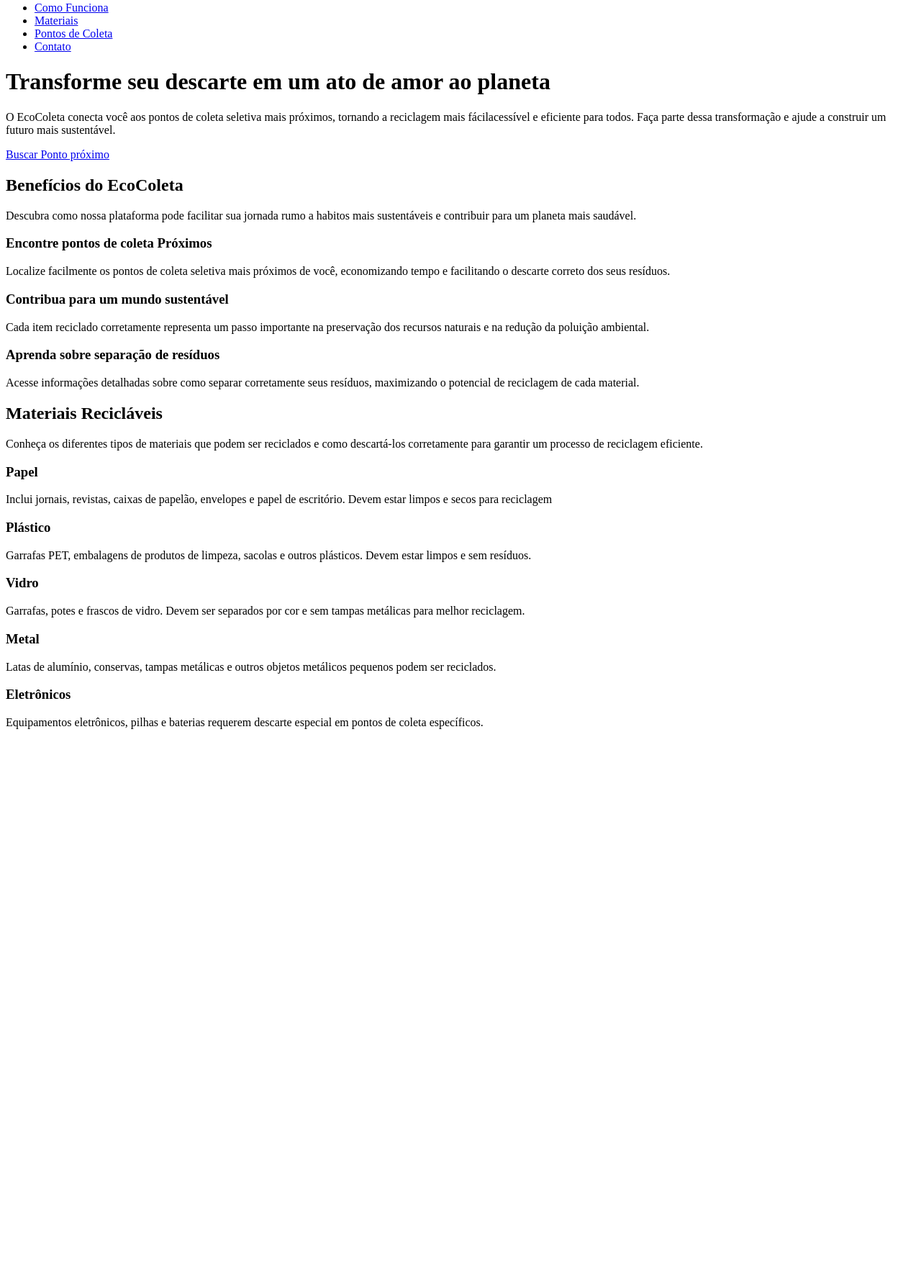
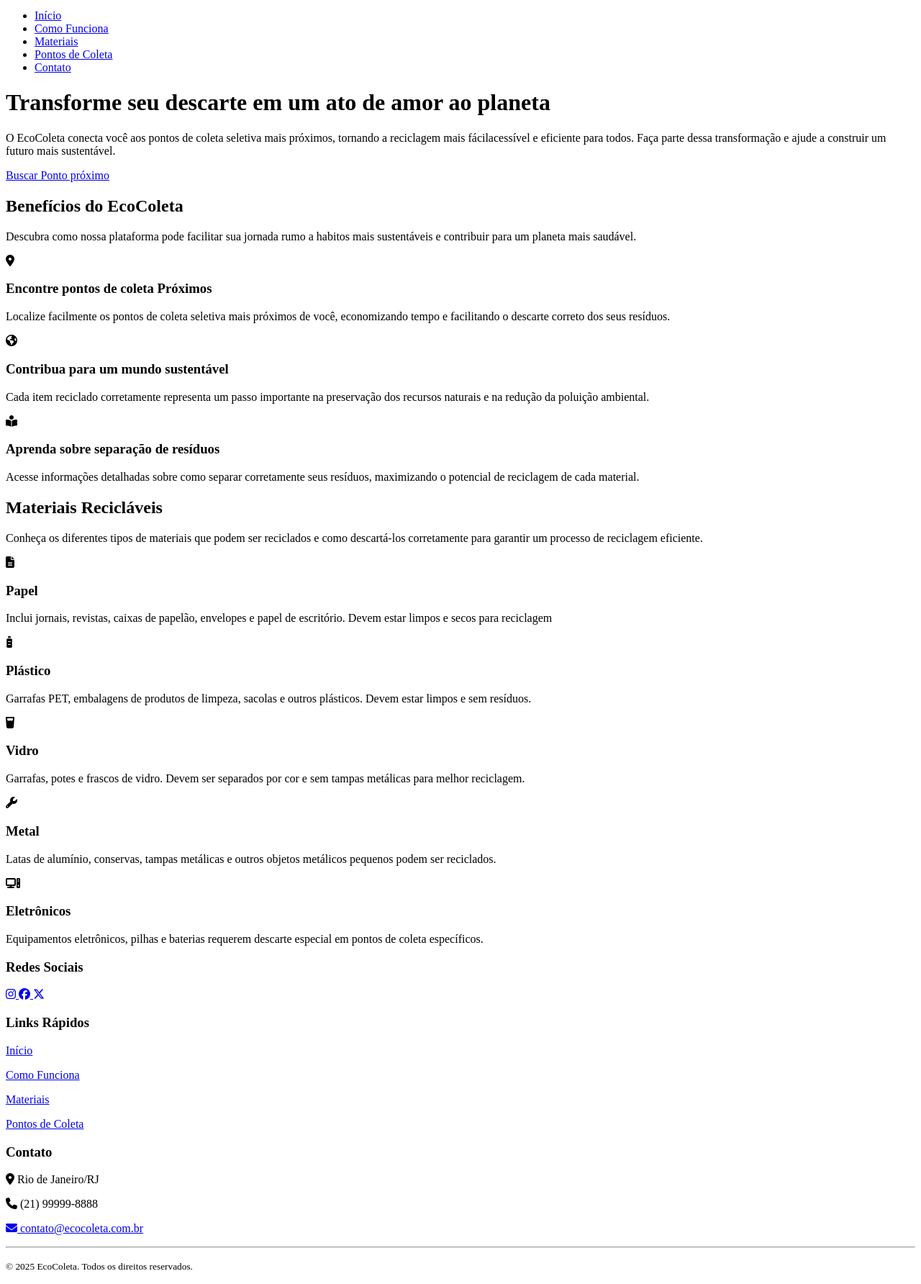
Before and after one commit to rafaela-barbosa/projeto-eco-coleta, a Flask app: page / in a window 1280 px wide. Shown: the part 344-2128 px from the top of the page at 72% size. Before the commit the page ends 1357 px from the top, so only its background shows below. Run offline with Flask 3, Linux system fonts and the light colour scheme; some libraries are stand-ins or nearby versions.

Commit message:
Dia2: Footer, organizacao app.py e siteinfos.py para legibilidade

```diff
--- a/app.py
+++ b/app.py
@@ -1,66 +1,60 @@
 from flask import Flask, render_template
-from siteinfos import Banner, Secao, CardSecao
+from siteinfos import Banner, Secao, CardSecao, FooterDivs, FooterIconeItem, FooterLinkItem, FooterSocialItem
 
 app = Flask(__name__)
 
 
-banner = Banner()
-banner.set_titulo('Transforme seu descarte em um ato de amor ao planeta')
-banner.set_frase('O EcoColeta conecta você aos pontos de coleta seletiva mais próximos, tornando a reciclagem mais fácilacessível e eficiente para todos. Faça parte dessa transformação e ajude a construir um futuro mais sustentável.')
-banner.set_img('img/banner.jpeg')
-banner.set_botao('Buscar Ponto próximo')
+banner = Banner( # Padrão de set: icone, titulo, descricao, botao
+    'img/banner.jpeg',
+    'Transforme seu descarte em um ato de amor ao planeta',
+    'O EcoColeta conecta você aos pontos de coleta seletiva mais próximos, tornando a reciclagem mais fácilacessível e eficiente para todos. Faça parte dessa transformação e ajude a construir um futuro mais sustentável.',
+    'Buscar Ponto próximo')
 
-cardBeneficio01 = CardSecao()
-cardBeneficio01.set_icone('location-dot')
-cardBeneficio01.set_titulo('Encontre pontos de coleta Próximos')
-cardBeneficio01.set_descricaoCard('Localize facilmente os pontos de coleta seletiva mais próximos de você, economizando tempo e facilitando o descarte correto dos seus resíduos.')
+cardBeneficio01 = CardSecao( # Padrão de set: icone, titulo, descricao
+    'location-dot',
+    'Encontre pontos de coleta Próximos',
+    'Localize facilmente os pontos de coleta seletiva mais próximos de você, economizando tempo e facilitando o descarte correto dos seus resíduos.')
+cardBeneficio02 = CardSecao(
+    'earth-americas',
+    'Contribua para um mundo sustentável',
+    'Cada item reciclado corretamente representa um passo importante na preservação dos recursos naturais e na redução da poluição ambiental.')
+cardBeneficio03 = CardSecao(
+    'book-open-reader',
+    'Aprenda sobre separação de resíduos',
+    'Acesse informações detalhadas sobre como separar corretamente seus resíduos, maximizando o potencial de reciclagem de cada material.')
+cardMaterial01 = CardSecao(
+    'file-lines',
+    'Papel',
+    'Inclui jornais, revistas, caixas de papelão, envelopes e papel de escritório. Devem estar limpos e secos para reciclagem')
+cardMaterial02 = CardSecao(
+    'bottle-water',
+    'Plástico',
+    'Garrafas PET, embalagens de produtos de limpeza, sacolas e outros plásticos. Devem estar limpos e sem resíduos.')
+cardMaterial03 = CardSecao(
+    'glass-water',
+    'Vidro',
+    'Garrafas, potes e frascos de vidro. Devem ser separados por cor e sem tampas metálicas para melhor reciclagem.')
+cardMaterial04 = CardSecao(
+    'wrench',
+    'Metal',
+    'Latas de alumínio, conservas, tampas metálicas e outros objetos metálicos pequenos podem ser reciclados.')
+cardMaterial05 = CardSecao(
+    'computer',
+    'Eletrônicos',
+    'Equipamentos eletrônicos, pilhas e baterias requerem descarte especial em pontos de coleta específicos.')
 
-cardBeneficio02 = CardSecao()
-cardBeneficio02.set_icone('earth-americas')
-cardBeneficio02.set_titulo('Contribua para um mundo sustentável')
-cardBeneficio02.set_descricaoCard('Cada item reciclado corretamente representa um passo importante na preservação dos recursos naturais e na redução da poluição ambiental.')
-
-cardBeneficio03 = CardSecao()
-cardBeneficio03.set_icone('book-open-reader')
-cardBeneficio03.set_titulo('Aprenda sobre separação de resíduos')
-cardBeneficio03.set_descricaoCard('Acesse informações detalhadas sobre como separar corretamente seus resíduos, maximizando o potencial de reciclagem de cada material.')
-
-cardMaterial01 = CardSecao()
-cardMaterial01.set_icone('file-lines')
-cardMaterial01.set_titulo('Papel')
-cardMaterial01.set_descricaoCard('Inclui jornais, revistas, caixas de papelão, envelopes e papel de escritório. Devem estar limpos e secos para reciclagem')
-
-cardMaterial02 = CardSecao()
-cardMaterial02.set_icone('bottle-water')
-cardMaterial02.set_titulo('Plástico')
-cardMaterial02.set_descricaoCard('Garrafas PET, embalagens de produtos de limpeza, sacolas e outros plásticos. Devem estar limpos e sem resíduos.')
-
-cardMaterial03 = CardSecao()
-cardMaterial03.set_icone('glass-water')
-cardMaterial03.set_titulo('Vidro')
-cardMaterial03.set_descricaoCard('Garrafas, potes e frascos de vidro. Devem ser separados por cor e sem tampas metálicas para melhor reciclagem.')
-
-cardMaterial04 = CardSecao()
-cardMaterial04.set_icone('wrench')
-cardMaterial04.set_titulo('Metal')
-cardMaterial04.set_descricaoCard('Latas de alumínio, conservas, tampas metálicas e outros objetos metálicos pequenos podem ser reciclados.')
-
-cardMaterial05 = CardSecao()
-cardMaterial05.set_icone('computer')
-cardMaterial05.set_titulo('Eletrônicos')
-cardMaterial05.set_descricaoCard('Equipamentos eletrônicos, pilhas e baterias requerem descarte especial em pontos de coleta específicos.')
-
-
-secao01 = Secao()
-secao01.set_h1('Benefícios do EcoColeta')
-secao01.set_descricao('Descubra como nossa plataforma pode facilitar sua jornada rumo a habitos mais sustentáveis e contribuir para um planeta mais saudável.')
+secao01 = Secao( # Padrão de set: h1, descricao
+    'Benefícios do EcoColeta',
+    'Descubra como nossa plataforma pode facilitar sua jornada rumo a habitos mais sustentáveis e contribuir para um planeta mais saudável.'
+)
 secao01.add_cards(cardBeneficio01)
 secao01.add_cards(cardBeneficio02)
 secao01.add_cards(cardBeneficio03)
 
-secao02 = Secao()
-secao02.set_h1('Materiais Recicláveis')
-secao02.set_descricao('Conheça os diferentes tipos de materiais que podem ser reciclados e como descartá-los corretamente para garantir um processo de reciclagem eficiente.')
+secao02 = Secao(
+    'Materiais Recicláveis',
+    'Conheça os diferentes tipos de materiais que podem ser reciclados e como descartá-los corretamente para garantir um processo de reciclagem eficiente.'
+)
 secao02.add_cards(cardMaterial01)
 secao02.add_cards(cardMaterial02)
 secao02.add_cards(cardMaterial03)
@@ -69,27 +63,61 @@
 
 lista_secao = [secao01, secao02]
 
+contato_email = FooterIconeItem( # Padrão de set: titulo, icone, url(opcional)
+    'contato@ecocoleta.com.br','envelope', url='contato@ecocoleta.com.br')
+contato_endereco = FooterIconeItem(
+    'Rio de Janeiro/RJ', 'location-dot')
+contato_telefone = FooterIconeItem(
+    '(21) 99999-8888', 'phone')
 
+social_insta = FooterSocialItem( # Padão de set: titulo, icone, url
+    'Instagram', 'instagram', 'https://instagram.com')
+social_facebook = FooterSocialItem(
+    'Facebook', 'facebook', 'https://facebook.com')
+social_xtwitter = FooterSocialItem(
+    'X', 'x-twitter', 'https://x.com')
+
+link_home = FooterLinkItem( # Padrão de set: titulo, icone(opcional), url
+    'Início', '/')
+link_como_funciona = FooterLinkItem('Como Funciona', '/como-funciona')
+link_mapa = FooterLinkItem('Pontos de Coleta', '/mapa')
+link_materiais = FooterLinkItem('Materiais', '/materiais')
+
+footerdiv01 = FooterDivs('Redes Sociais')
+footerdiv01.add_items(social_insta)
+footerdiv01.add_items(social_facebook)
+footerdiv01.add_items(social_xtwitter)
+footerdiv02 = FooterDivs('Links Rápidos')
+footerdiv02.add_items(link_home)
+footerdiv02.add_items(link_como_funciona)
+footerdiv02.add_items(link_materiais)
+footerdiv02.add_items(link_mapa)
+footerdiv03 = FooterDivs('Contato')
+footerdiv03.add_items(contato_endereco)
+footerdiv03.add_items(contato_telefone)
+footerdiv03.add_items(contato_email)
+
+lista_footerdivs = [footerdiv01, footerdiv02, footerdiv03]
 
 @app.route("/")
 def home():
-    return render_template('index.html', secoes = lista_secao, banner_info = banner)
+    return render_template('index.html', secoes = lista_secao, banner_info = banner, footerdivs = lista_footerdivs)
 
 @app.route("/mapa")
 def mapa():
-    return render_template('mapa.html')
+    return render_template('mapa.html', footerdivs = lista_footerdivs)
 
 @app.route("/como-funciona")
 def como_funciona():
-    return render_template('como_funciona.html')
+    return render_template('como_funciona.html', footerdivs = lista_footerdivs)
 
 @app.route("/materiais")
 def materiais():
-    return render_template('materiais.html')
+    return render_template('materiais.html', footerdivs = lista_footerdivs)
 
 @app.route("/contato")
 def contato():
-    return render_template('contato.html')
+    return render_template('contato.html', footerdivs = lista_footerdivs)
 
 
 
--- a/templates/base.html
+++ b/templates/base.html
@@ -3,21 +3,25 @@
 <head>
     <meta charset="UTF-8">
     <meta name="viewport" content="width=device-width, initial-scale=1.0">
+    <script src="https://kit.fontawesome.com/b0507bc725.js" crossorigin="anonymous"></script>
     <link rel="stylesheet" href="{{ url_for( 'static', filename= 'css/style.css') }}">
     <title>{% block title %}EcoColeta - Descarte Sustentável{% endblock %}</title>
 
     {% block head_extras %}{% endblock %}
 </head>
 <body>
-
-    {% include 'partials/navbar.html' %} <!-- faz com que navbar.html seja constante na página base-->
+    <nav class="navbar">
+        {% include 'partials/navbar.html' %} <!-- faz com que navbar.html seja constante na página base-->
+    </nav>
 
     <main id="content">
         {% block content %} <!-- bloco reutilizável. puxa a página index.html e mapa.html-->
             {% endblock %}
     </main>
 
-    {% include 'partials/footer.html' %} <!-- inclui o foote.html de forma constante na página base-->
+    <footer class="site-footer">
+        {% include 'partials/footer.html' %} <!-- inclui o foote.html de forma constante na página base-->
+    </footer>
 
     {% block scripts %}{% endblock %}
 
--- a/templates/index.html
+++ b/templates/index.html
@@ -21,7 +21,7 @@
             <div class="cards-secao">
                 {% for card in secao.get_cards() %}
                     <div class="card">
-                        <i class="fa-light fa-{{ card.get_icone() }}"></i>
+                        <i class="fa-solid fa-{{ card.get_icone() }}"></i>
                         <h3>{{ card.get_titulo() }}</h3>
                         <p>{{ card.get_descricaoCard() }}</p>
                     </div>
--- a/templates/partials/footer.html
+++ b/templates/partials/footer.html
@@ -0,0 +1,37 @@
+
+<div class="footer-content">
+    {% for coluna in footerdivs %}
+        <div class="footer-div">
+            <h3>{{ coluna.get_titulo() }}</h3>
+            {% for item in coluna.get_items() %}
+
+                {% if item.item_type == 'LINK' %}
+                    <p><a href="{{ item.get_url() }}">{{ item.get_titulo() }}</a></p>
+                {% elif item.item_type == 'SOCIAL' %}
+                    <a href="{{ item.get_url() }}" target="_blank" class="social-icon">
+                        <i class="fa-brands fa-{{ item.get_icone() }}"></i>
+                    </a>
+                {% elif item.item_type == 'ICONE' %}
+                    {% if item.get_url() %}
+                        <p class="contact-item-text"><a href="{{ item.get_url() }}">
+                            <i class="fa-solid fa-{{ item.get_icone() }}"></i> {{ item.get_titulo() }}
+                        </a></p>
+                    {% else %}
+                        <p class="contact-item-text">
+                            <i class="fa-solid fa-{{ item.get_icone() }}"></i> {{ item.get_titulo() }}
+                        </p>
+                    {% endif %}
+                {% else %}
+                    <p>{{ item.get_titulo() }}</p>
+                {% endif %}
+
+            {% endfor %}
+        </div>
+    {% endfor %}
+
+    <hr class="footer-divider">
+    <div class="footer-copyright">
+        <p><small>&copy; 2025 EcoColeta. Todos os direitos reservados.</small></p>
+    </div>
+
+</div>
--- a/templates/partials/navbar.html
+++ b/templates/partials/navbar.html
@@ -1,9 +1,7 @@
 
-
-<nav class="navbar">
 <div class="logo">
     <a href="{{ url_for('home') }}">
-            <img src="{{ url_for('static', filename='img/logo.png') }}" alt="EcoColeta Logo">
+        <img src="{{ url_for('static', filename='img/icon.png') }}" alt="EcoColeta Logo">
     </a>
 </div>
 
@@ -14,4 +12,3 @@
     <li><a href="{{ url_for('mapa') }}" class="btn-nav-mapa">Pontos de Coleta</a></li>
     <li><a href="{{ url_for('contato') }}">Contato</a></li>
 </ul>
-</nav>
```
Also changed, not shown: siteinfos.py (+80 -16 lines). Lines whose indentation alone changed are shown as unchanged.
